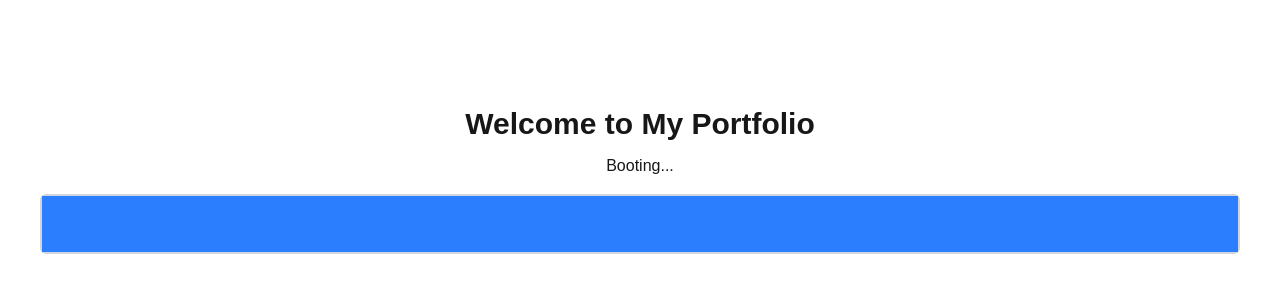
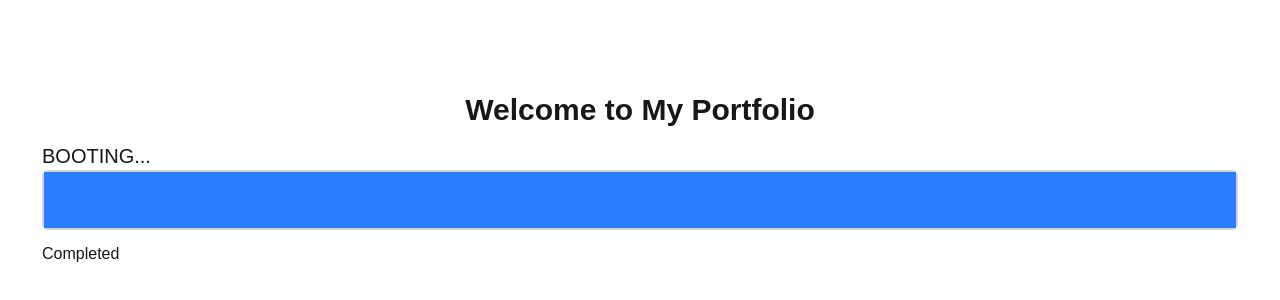
Before and after one commit to MChamuka/portfolio, a Next.js app: page / in a window 1280 px wide. Shown: the part 220-520 px from the top of the page. Built offline with nearby package versions, Linux system fonts and the light colour scheme.

Commit message:
below bbar teext

```diff
--- a/src/app/page.tsx
+++ b/src/app/page.tsx
@@ -4,26 +4,43 @@ import { useState, useEffect } from "react";
 
 export default function Page() {
   const [progress, setProgress] = useState(0);
+  const [loadText,setLoadText] = useState("Starting...")
 
   useEffect(() => {
     const interval = setInterval(() => {
-      setProgress((prev) => (prev < 100 ? prev + 10 : 100));
+      setProgress((prev) => {
+        const newProgress = prev < 100 ? prev + 10 : 100;
+
+        if (newProgress <= 25) {
+          setLoadText("Starting...");
+        } else if (newProgress <= 50) {
+          setLoadText("Please wait...");
+        } else if (newProgress <= 75) {
+          setLoadText("Almost finished...");
+        } else {
+          setLoadText("Completed");
+        }
+
+        return newProgress;
+      });
     }, 500);
 
     return () => clearInterval(interval);
   }, []);
-
   return (
     <div className="flex flex-col items-center justify-center h-screen px-4">
       <h1 className="text-xl sm:text-2xl md:text-3xl font-bold text-center">
         Welcome to My Portfolio
       </h1>
-      <p className="text-sm sm:text-base font-medium mt-3">Booting...</p>
-      <div className=" w-full sm:w-140 md:w-180 lg:w-250 p-[2px] xl:w-300 2xl:w-350 h-15 bg-gray-300 mt-4 rounded-md overflow-hidden">
-        <div
-          className="h-full bg-blue-500 transition-all"
-          style={{ width: `${progress}%` }}
-        ></div>
+      <div className=" w-full sm:w-140 md:w-180 lg:w-250 p-[2px] xl:w-300 2xl:w-350 ">
+        <p className="text-xl font-medium mt-3">BOOTING...</p>
+        <div className=" w-full h-15 bg-gray-300 p-[2px] rounded-md overflow-hidden">
+          <div
+            className="h-full bg-blue-500 transition-all"
+            style={{ width: `${progress}%` }}
+          ></div>
+        </div>
+        <p className="text-sm sm:text-base font-medium mt-3">{loadText}</p>
       </div>
     </div>
   );
```
